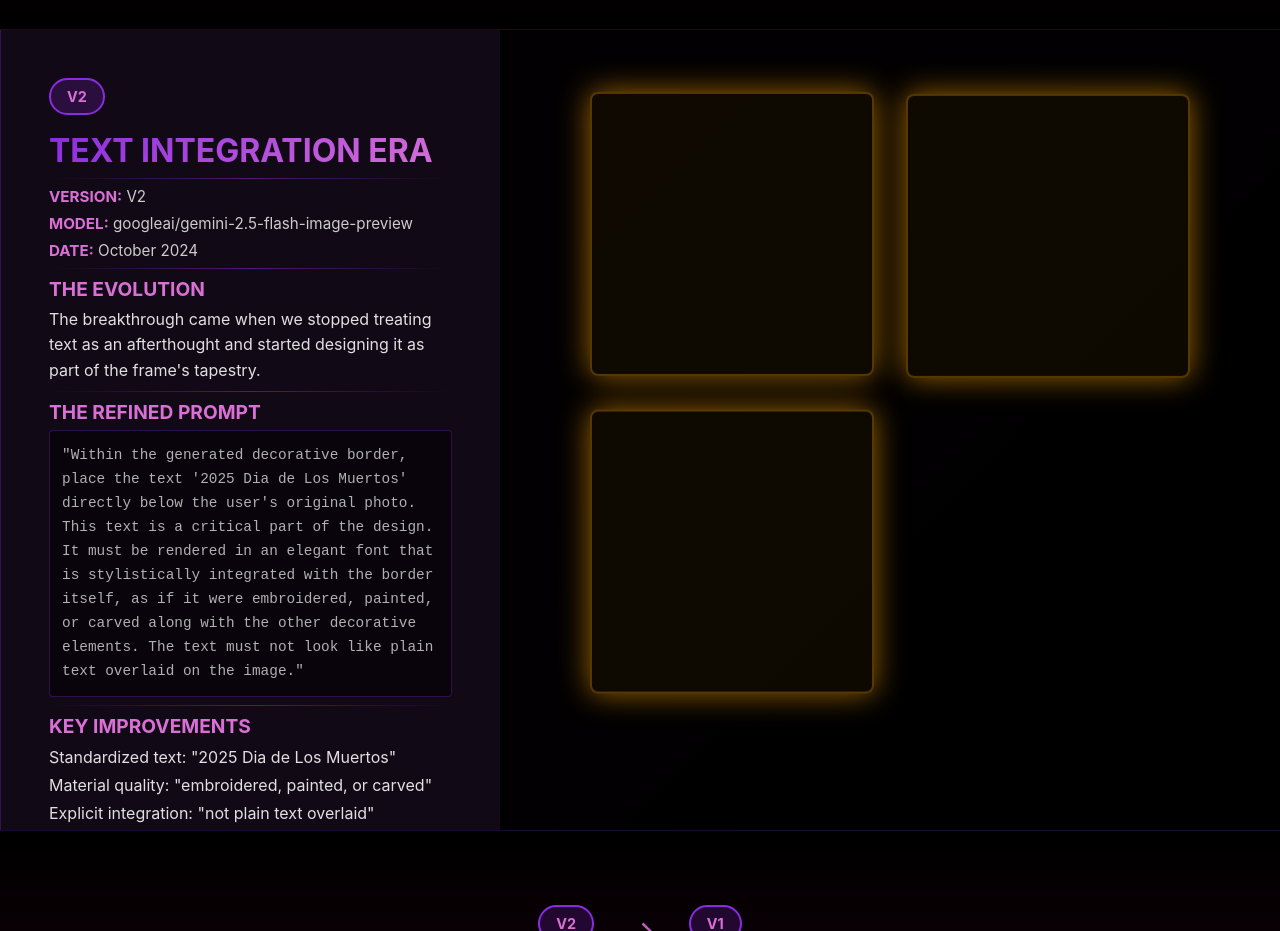
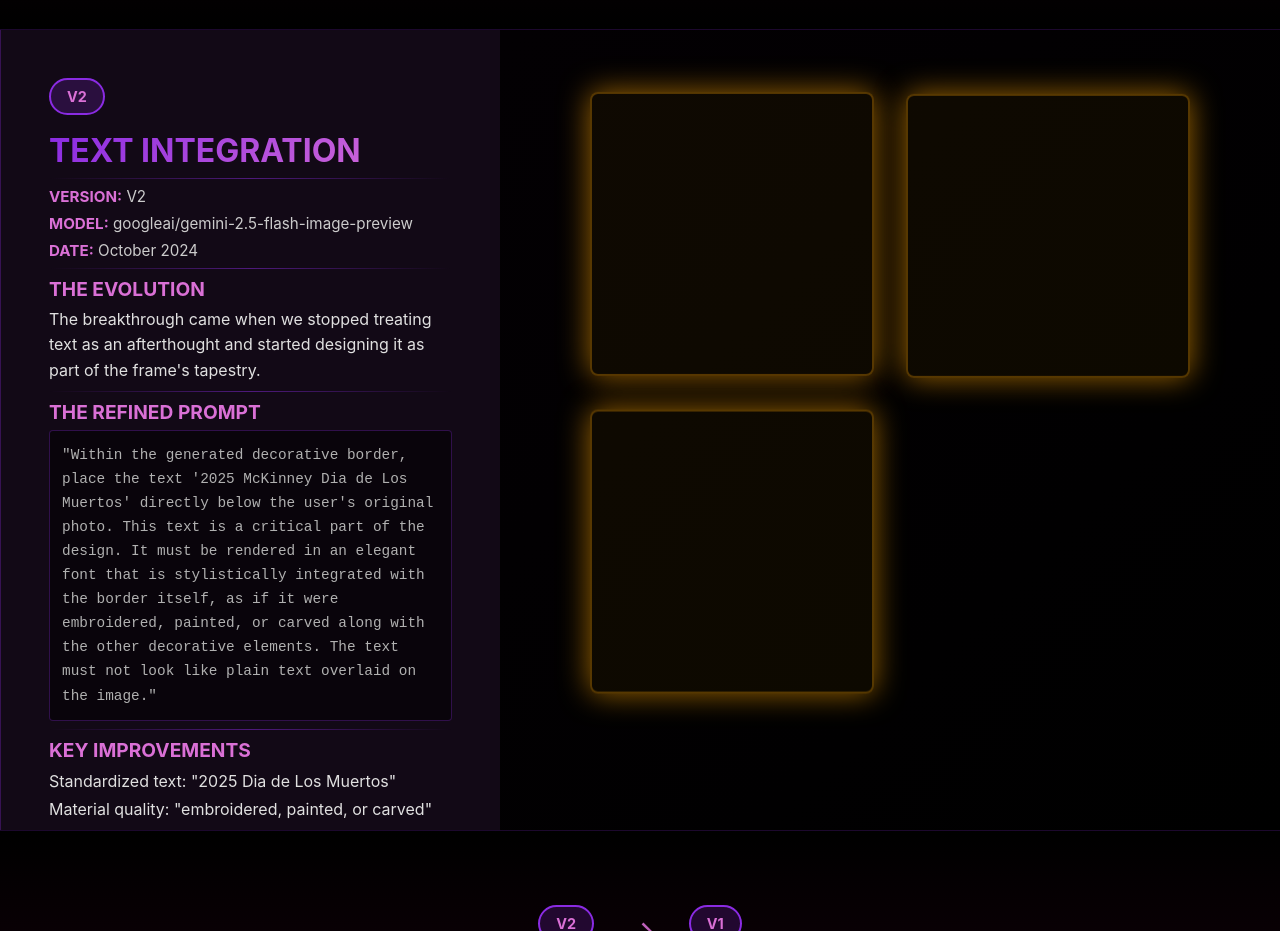
Before and after one commit to TMILLS333/vibes-frames, a React app: page index.html in a window 1280 px wide. Shown: the part 3620-4551 px from the top of the page. Built offline with nearby package versions, Linux system fonts and the light colour scheme; animation ran at ten frames a second; files whose address does not match are found by name.

Commit message:
Update text for Dia de Los Muertos event

```diff
--- a/index.html
+++ b/index.html
@@ -337,7 +337,7 @@
             <div class="details-side">
                 <div class="intro-card">
                     <div class="version-badge">V2</div>
-                    <h1>TEXT INTEGRATION ERA</h1>
+                    <h1>TEXT INTEGRATION</h1>
                     <div class="divider"></div>
 
                     <div class="meta-info">
@@ -358,7 +358,7 @@
                     <div class="content-block">
                         <h3>THE REFINED PROMPT</h3>
                         <div class="code-block">
-                            <code>"Within the generated decorative border, place the text '2025 Dia de Los Muertos' directly below the user's original photo. This text is a critical part of the design. It must be rendered in an elegant font that is stylistically integrated with the border itself, as if it were embroidered, painted, or carved along with the other decorative elements. The text must not look like plain text overlaid on the image."</code>
+                            <code>"Within the generated decorative border, place the text '2025 McKinney Dia de Los Muertos' directly below the user's original photo. This text is a critical part of the design. It must be rendered in an elegant font that is stylistically integrated with the border itself, as if it were embroidered, painted, or carved along with the other decorative elements. The text must not look like plain text overlaid on the image."</code>
                         </div>
                     </div>
 
```
